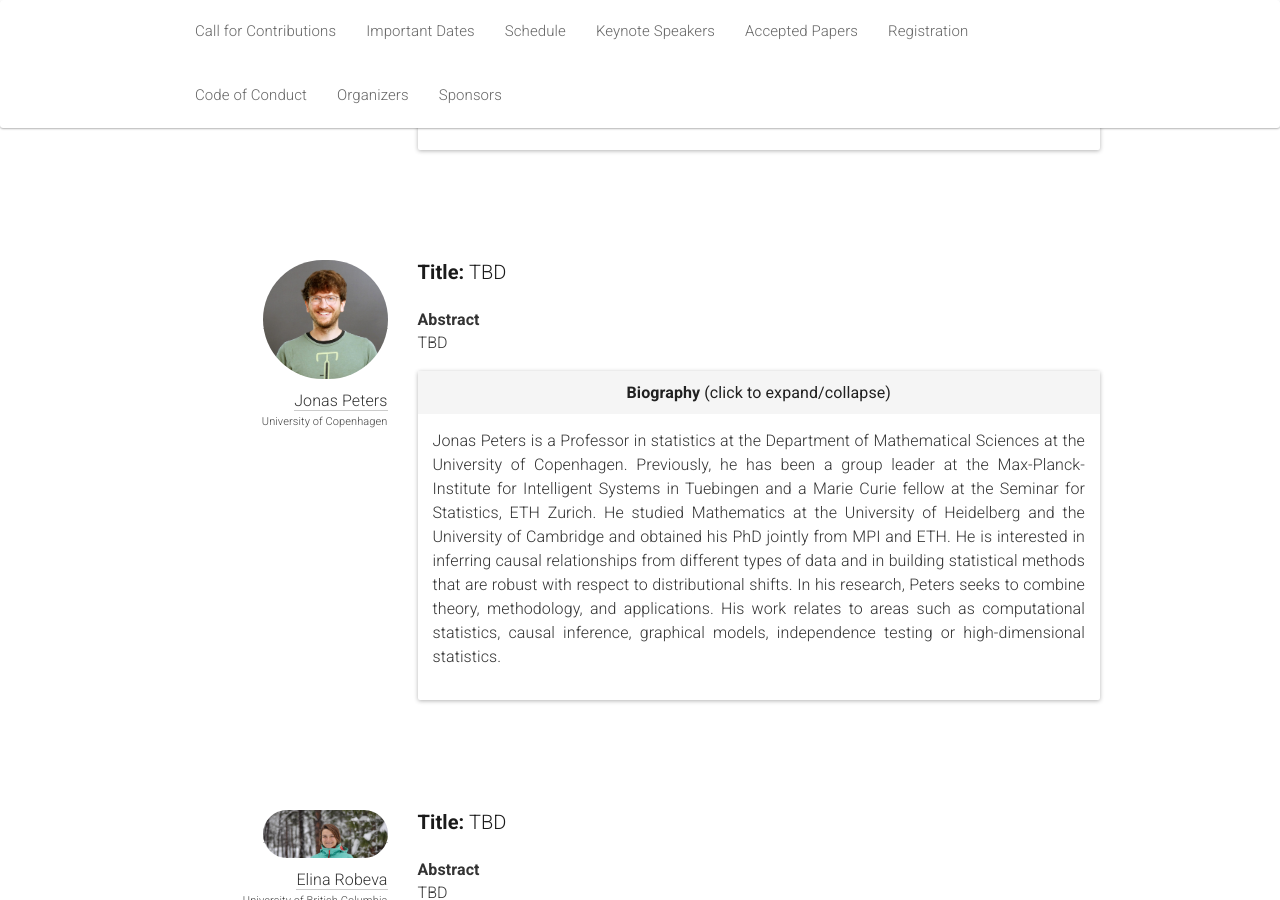
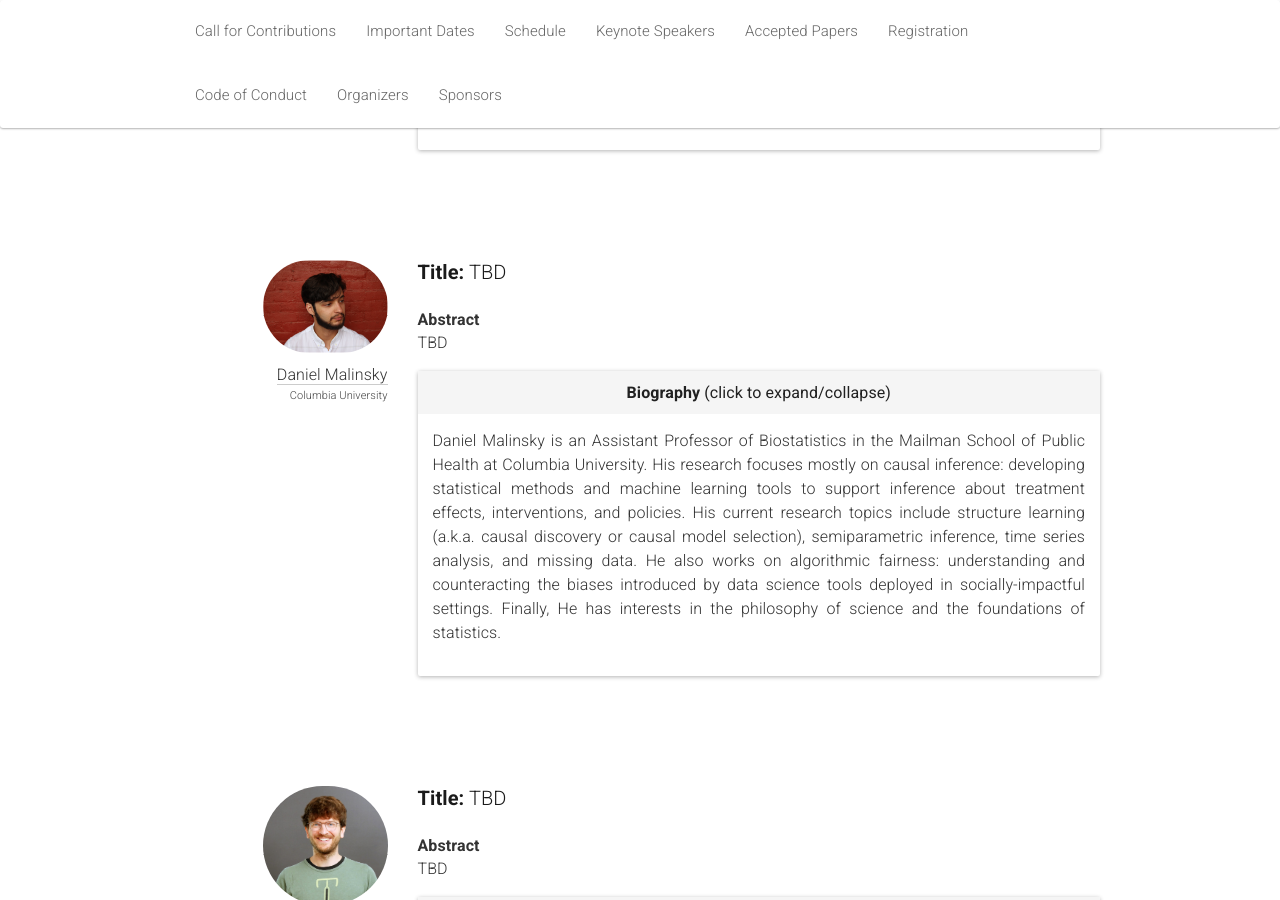
Before and after one commit to quarter-on-causality/quarter-on-causality.github.io, a Jekyll site: the page built from _pages/home_analysis.md, in a window 1280 px wide and 900 px high, scrolled down 4659 px. Built offline with Jekyll 4.4.1, drawn with Linux system fonts in a browser that asks for light colours; nearby versions of some CDN libraries.

Commit message:
Add a new confirmed speaker for April conference

```diff
--- a/_pages/home_analysis.md
+++ b/_pages/home_analysis.md
@@ -265,6 +265,32 @@ This colloquium will several keynote speakers including Antoine Chambaz, Eric Ga
     <br/>
     <div class="row speaker">
       <div class="col-sm-3 speaker-pic">
+        <a href="hhttp://www.dmalinsky.com" target="_blank">
+          <img class="people-pic" src="img/people/malinsky.png" />
+        </a>
+        <div class="people-name">
+          <a href="http://www.dmalinsky.com" target="_blank">Daniel Malinsky</a>
+          <h6>Columbia University</h6>
+        </div>
+      </div>
+      <div class="col-sm-9">
+        <h3><b>Title:</b> TBD</h3><br />
+        <b>Abstract</b><p class="speaker-abstract">TBD</p>
+        <div class="panel panel-default">
+          <div class="panel-heading" data-toggle="collapse" href="#dm-bio" style="cursor:pointer;text-align:center">
+            <b>Biography <span style="font-weight:normal">(click to expand/collapse)</span></b>
+          </div>
+          <div id="dm-bio" class="panel-collapse collapse in"><div class="panel-body">
+            <p class="speaker-bio">
+            Daniel Malinsky is an Assistant Professor of Biostatistics in the Mailman School of Public Health at Columbia University. His research focuses mostly on causal inference: developing statistical methods and machine learning tools to support inference about treatment effects, interventions, and policies. His current research topics include structure learning (a.k.a. causal discovery or causal model selection), semiparametric inference, time series analysis, and missing data. He also works on algorithmic fairness: understanding and counteracting the biases introduced by data science tools deployed in socially-impactful settings. Finally, He has interests in the philosophy of science and the foundations of statistics.
+            </p>
+          </div></div>
+        </div>
+      </div>
+    </div>
+    <br/>
+    <div class="row speaker">
+      <div class="col-sm-3 speaker-pic">
         <a href="http://web.math.ku.dk/~peters/" target="_blank">
           <img class="people-pic" src="/analysis/img/people/JP.jpeg" />
         </a>
```
Also changed, not shown: analysis/img/people/malinsky.png (added).
